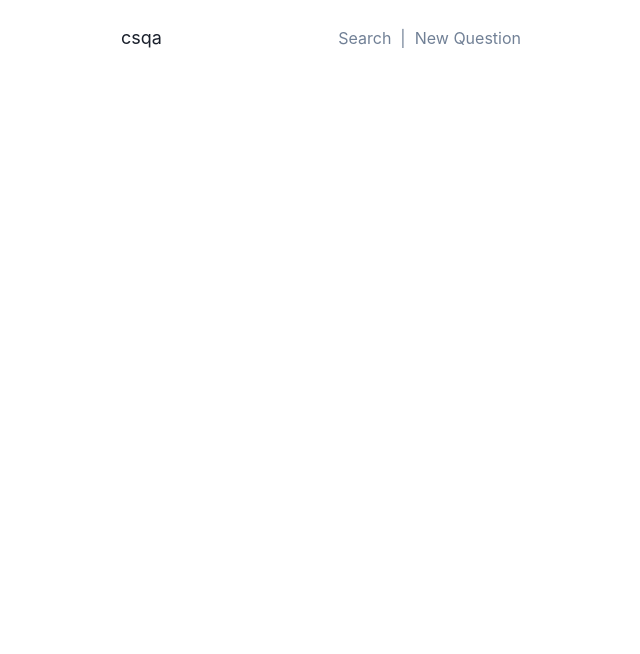
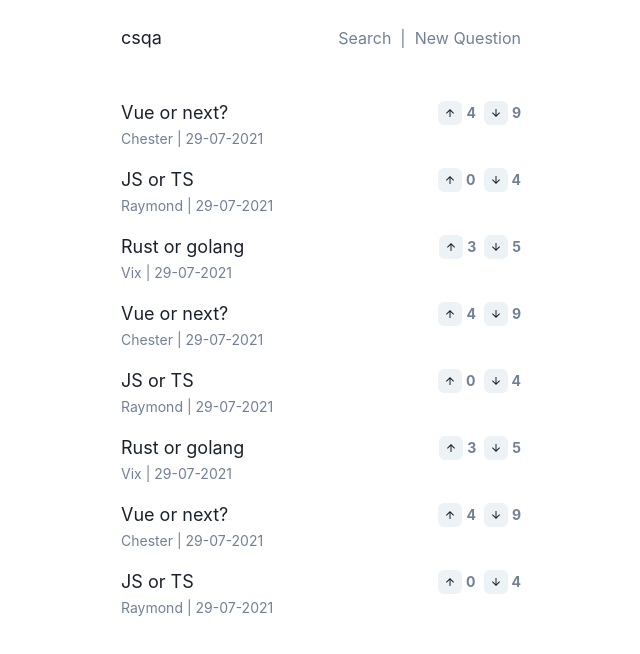
Before and after one commit to halchester/csqa, a Next.js app: page / in a window 1280 px wide. Shown: the top 654 px of the page, without its empty margins (319-959 px from the left). Built offline with nearby package versions, Linux system fonts and the light colour scheme.

Commit message:
feat: question component

```diff
--- /dev/null
+++ b/components/common/Question.tsx
@@ -0,0 +1,71 @@
+import { Box, Flex, IconButton, Text } from "@chakra-ui/react";
+import * as React from "react";
+import moment from "moment";
+import { ArrowDownIcon, ArrowUpIcon } from "@chakra-ui/icons";
+import { Question as QuestionT } from "../../types/common";
+
+interface IProps {
+  question: QuestionT;
+}
+
+export const Question = ({ question }: IProps) => {
+  const upvoteQuestion = (id: number) => {
+    console.log(id);
+  };
+
+  const downvoteQuestin = (id: number) => {
+    console.log(id);
+  };
+
+  return (
+    <Box mb='4'>
+      <Flex justifyContent='space-between' alignItems='center'>
+        <Text fontSize='lg'>{question.question}</Text>
+        <Box>
+          <Box as='span'>
+            <IconButton
+              size='xs'
+              aria-label='upvote'
+              icon={<ArrowUpIcon fontWeight='bold' />}
+              onClick={() => upvoteQuestion(question.id)}
+            />
+            <Text
+              as='span'
+              fontSize='sm'
+              color='gray.500'
+              ml='1'
+              fontWeight='bold'
+            >
+              {question.upvote}
+            </Text>
+          </Box>
+          <Box as='span' ml='2'>
+            <IconButton
+              size='xs'
+              aria-label='downvote'
+              icon={<ArrowDownIcon fontWeight='bold' />}
+              onClick={() => downvoteQuestin(question.id)}
+            />
+            <Text
+              as='span'
+              fontSize='sm'
+              color='gray.500'
+              ml='1'
+              fontWeight='bold'
+            >
+              {question.downvote}
+            </Text>
+          </Box>
+        </Box>
+      </Flex>
+      <Text as='span' fontSize='sm' color='gray.500'>
+        {" "}
+        {question.user}
+      </Text>
+      <Text as='span' fontSize='sm' color='gray.500'>
+        {" | "}
+        {moment(question.uploaded).format("DD-MM-YYYY")}
+      </Text>
+    </Box>
+  );
+};
--- a/components/layout/Layout.tsx
+++ b/components/layout/Layout.tsx
@@ -1,4 +1,4 @@
-import { Flex, Link, Text } from "@chakra-ui/react";
+import { Flex, Link, Text, Box } from "@chakra-ui/react";
 import React from "react";
 
 interface IProps {
@@ -9,7 +9,15 @@ export const Layout = ({ children }: IProps) => {
   return (
     <div>
       <Header />
-      <div></div>
+      <Box
+        justifyContent='space-between'
+        alignItems='center'
+        p='6'
+        maxWidth='md'
+        mx='auto'
+      >
+        {children}
+      </Box>
     </div>
   );
 };
--- /dev/null
+++ b/constants/common.ts
@@ -0,0 +1 @@
+export const QUESTIONS_PER_PAGE = 8;
--- /dev/null
+++ b/lib/data.ts
@@ -0,0 +1,242 @@
+export const data = [
+  {
+    id: 1,
+    question: "Vue or next?",
+    user: "Chester",
+    uploaded: new Date(),
+    upvote: 4,
+    downvote: 9,
+  },
+  {
+    id: 2,
+    question: "JS or TS ",
+    user: "Raymond",
+    uploaded: new Date(),
+    upvote: 0,
+    downvote: 4,
+  },
+  {
+    id: 3,
+    question: "Rust or golang",
+    user: "Vix",
+    uploaded: new Date(),
+    upvote: 3,
+    downvote: 5,
+  },
+  {
+    id: 1,
+    question: "Vue or next?",
+    user: "Chester",
+    uploaded: new Date(),
+    upvote: 4,
+    downvote: 9,
+  },
+  {
+    id: 2,
+    question: "JS or TS ",
+    user: "Raymond",
+    uploaded: new Date(),
+    upvote: 0,
+    downvote: 4,
+  },
+  {
+    id: 3,
+    question: "Rust or golang",
+    user: "Vix",
+    uploaded: new Date(),
+    upvote: 3,
+    downvote: 5,
+  },
+  {
+    id: 1,
+    question: "Vue or next?",
+    user: "Chester",
+    uploaded: new Date(),
+    upvote: 4,
+    downvote: 9,
+  },
+  {
+    id: 2,
+    question: "JS or TS ",
+    user: "Raymond",
+    uploaded: new Date(),
+    upvote: 0,
+    downvote: 4,
+  },
+  {
+    id: 3,
+    question: "Rust or golang",
+    user: "Vix",
+    uploaded: new Date(),
+    upvote: 3,
+    downvote: 5,
+  },
+  {
+    id: 1,
+    question: "Vue or next?",
+    user: "Chester",
+    uploaded: new Date(),
+    upvote: 4,
+    downvote: 9,
+  },
+  {
+    id: 2,
+    question: "JS or TS ",
+    user: "Raymond",
+    uploaded: new Date(),
+    upvote: 0,
+    downvote: 4,
+  },
+  {
+    id: 3,
+    question: "Rust or golang",
+    user: "Vix",
+    uploaded: new Date(),
+    upvote: 3,
+    downvote: 5,
+  },
+  {
+    id: 1,
+    question: "Vue or next?",
+    user: "Chester",
+    uploaded: new Date(),
+    upvote: 4,
+    downvote: 9,
+  },
+  {
+    id: 2,
+    question: "JS or TS ",
+    user: "Raymond",
+    uploaded: new Date(),
+    upvote: 0,
+    downvote: 4,
+  },
+  {
+    id: 3,
+    question: "Rust or golang",
+    user: "Vix",
+    uploaded: new Date(),
+    upvote: 3,
+    downvote: 5,
+  },
+  {
+    id: 1,
+    question: "Vue or next?",
+    user: "Chester",
+    uploaded: new Date(),
+    upvote: 4,
+    downvote: 9,
+  },
+  {
+    id: 2,
+    question: "JS or TS ",
+    user: "Raymond",
+    uploaded: new Date(),
+    upvote: 0,
+    downvote: 4,
+  },
+  {
+    id: 3,
+    question: "Rust or golang",
+    user: "Vix",
+    uploaded: new Date(),
+    upvote: 3,
+    downvote: 5,
+  },
+  {
+    id: 1,
+    question: "Vue or next?",
+    user: "Chester",
+    uploaded: new Date(),
+    upvote: 4,
+    downvote: 9,
+  },
+  {
+    id: 2,
+    question: "JS or TS ",
+    user: "Raymond",
+    uploaded: new Date(),
+    upvote: 0,
+    downvote: 4,
+  },
+  {
+    id: 3,
+    question: "Rust or golang",
+    user: "Vix",
+    uploaded: new Date(),
+    upvote: 3,
+    downvote: 5,
+  },
+  {
+    id: 1,
+    question: "Vue or next?",
+    user: "Chester",
+    uploaded: new Date(),
+    upvote: 4,
+    downvote: 9,
+  },
+  {
+    id: 2,
+    question: "JS or TS ",
+    user: "Raymond",
+    uploaded: new Date(),
+    upvote: 0,
+    downvote: 4,
+  },
+  {
+    id: 3,
+    question: "Rust or golang",
+    user: "Vix",
+    uploaded: new Date(),
+    upvote: 3,
+    downvote: 5,
+  },
+  {
+    id: 1,
+    question: "Vue or next?",
+    user: "Chester",
+    uploaded: new Date(),
+    upvote: 4,
+    downvote: 9,
+  },
+  {
+    id: 2,
+    question: "JS or TS ",
+    user: "Raymond",
+    uploaded: new Date(),
+    upvote: 0,
+    downvote: 4,
+  },
+  {
+    id: 3,
+    question: "Rust or golang",
+    user: "Vix",
+    uploaded: new Date(),
+    upvote: 3,
+    downvote: 5,
+  },
+  {
+    id: 1,
+    question: "Vue or next?",
+    user: "Chester",
+    uploaded: new Date(),
+    upvote: 4,
+    downvote: 9,
+  },
+  {
+    id: 2,
+    question: "JS or TS ",
+    user: "Raymond",
+    uploaded: new Date(),
+    upvote: 0,
+    downvote: 4,
+  },
+  {
+    id: 3,
+    question: "Rust or golang",
+    user: "Vix",
+    uploaded: new Date(),
+    upvote: 3,
+    downvote: 5,
+  },
+];
--- a/package.json
+++ b/package.json
@@ -6,16 +6,19 @@
     "lint": "eslint --ext js,jsx,ts,tsx --fix"
   },
   "dependencies": {
+    "@chakra-ui/icons": "^1.0.14",
     "@chakra-ui/react": "^1.6.5",
     "@emotion/react": "^11",
     "@emotion/styled": "^11",
     "@prisma/client": "^2.28.0",
     "framer-motion": "^4",
+    "moment": "^2.29.1",
     "next": "^11.0.1",
     "react": "^17.0.2",
     "react-dom": "^17.0.2"
   },
   "devDependencies": {
+    "@types/moment": "^2.13.0",
     "@types/node": "^16.4.5",
     "@types/react": "^17.0.15",
     "@types/react-dom": "^17.0.9",
--- a/pages/index.tsx
+++ b/pages/index.tsx
@@ -1,10 +1,25 @@
 import * as React from "react";
+import { Question } from "../components/common/Question";
 import { Layout } from "../components/layout/Layout";
+import { data } from "../lib/data";
+import { QUESTIONS_PER_PAGE } from "../constants/common";
 
 const IndexPage = () => {
+  const [questions, setQuestions] = React.useState(data);
+  const [currPage, setCurrPage] = React.useState(1);
+
+  let indexOfLastQuestion = currPage * QUESTIONS_PER_PAGE;
+  let indexOfFirstQuestion = indexOfLastQuestion - QUESTIONS_PER_PAGE;
+  let currQuestions = questions.slice(
+    indexOfFirstQuestion,
+    indexOfLastQuestion
+  );
+
   return (
     <Layout>
-      <p>Hello!</p>
+      {currQuestions.map((question, idx) => (
+        <Question question={question} key={idx} />
+      ))}
     </Layout>
   );
 };
--- /dev/null
+++ b/types/common.ts
@@ -0,0 +1,8 @@
+export type Question = {
+  id: number;
+  question: string;
+  user: string;
+  uploaded: Date;
+  upvote: number;
+  downvote: number;
+};
```
Also changed, not shown: components/common/Pagination.tsx (added), lib/helpers.ts (added), 2 other files (tests, documents, lock files or other folders).
